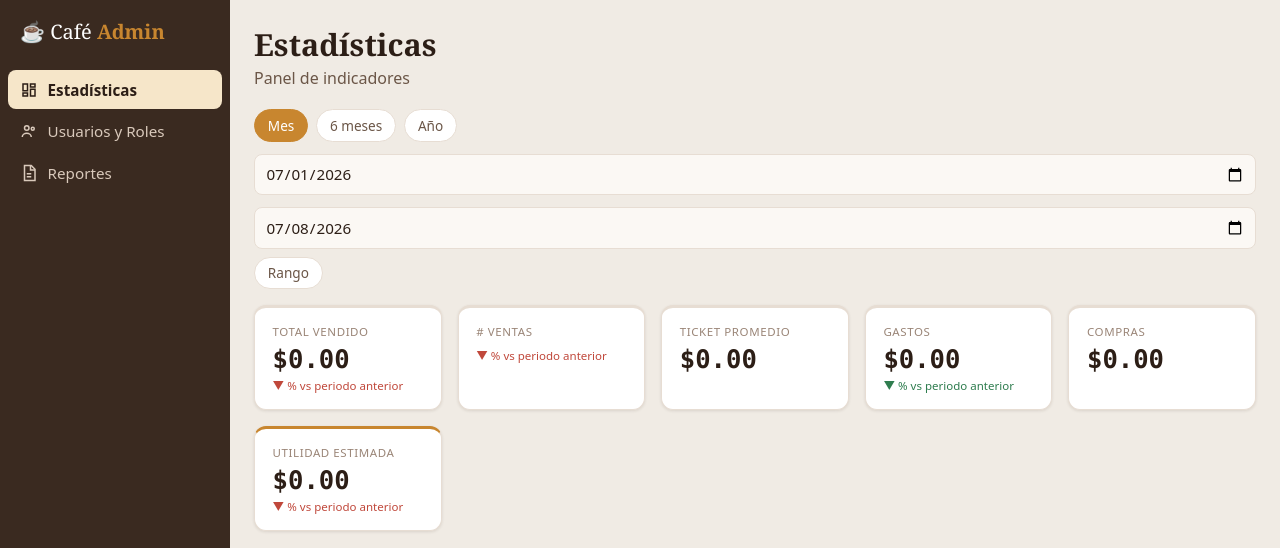
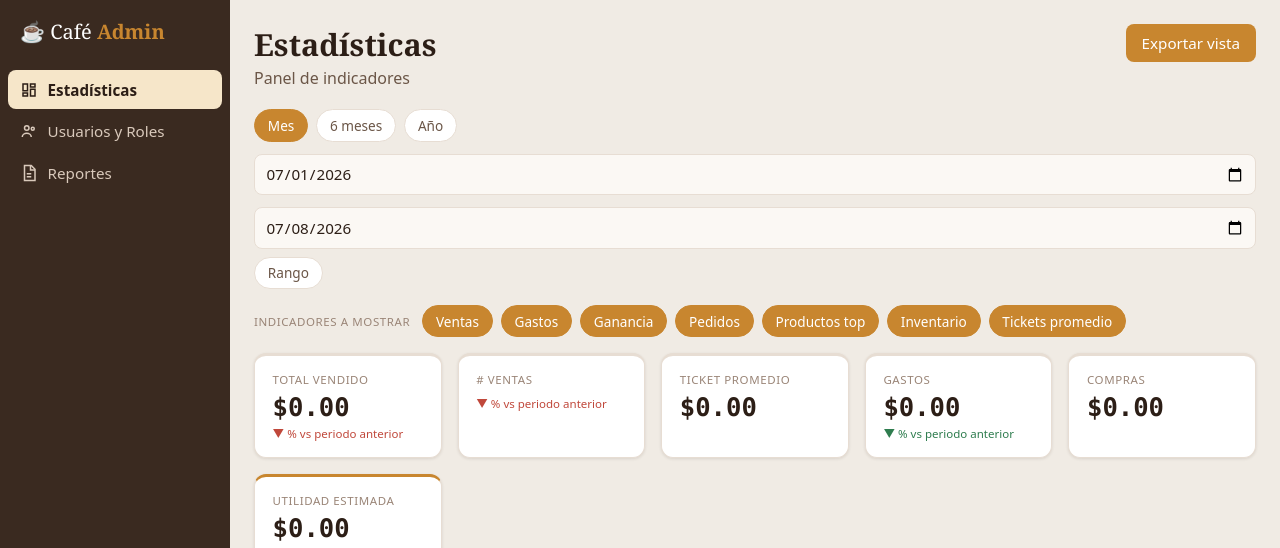
Before and after one commit to VMMC5/cafeteria-system, a Flask app: page /dashboard in a window 1280 px wide. Shown: the top 548 px of the page. Run offline with Flask 3, Linux system fonts and the light colour scheme; the visitor is signed in with stand-in values (Sample User, id 1); data that the repository does not hold is empty.

Commit message:
feat(web): chips de indicadores (toggle) y botón Exportar vista en Estadísticas
Añade la fila de chips "Indicadores a mostrar" (cliente, sin recargar
la página) que oculta/muestra KPIs y tarjetas de gráfica vía
data-indicador, y el botón "Exportar vista" enlazando a /reportes.
No toca Chart.js, presets/bucketing, backend/API ni la lógica de
color de KPIs; solo se agrega el campo `indicador` al dict de _kpis.

```diff
--- a/web/app/dashboard/routes.py
+++ b/web/app/dashboard/routes.py
@@ -48,6 +48,18 @@ _KPI_DEFS = [
     ("Compras", "total_compras", None, True, False),
     ("Utilidad estimada", "utilidad_estimada", True, True, True),
 ]
+
+# Mapa key de KPI -> KEY del chip "Indicadores a mostrar" (toggle cliente,
+# Task 4b). `None` = sin chip asociado -> la tarjeta no lleva data-indicador
+# y por tanto queda siempre visible (caso "Compras").
+_INDICADOR_POR_KPI = {
+    "total_vendido": "ventas",
+    "num_ventas": "pedidos",
+    "ticket_promedio": "tickets",
+    "total_gastos": "gastos",
+    "total_compras": None,
+    "utilidad_estimada": "ganancia",
+}
 
 
 def _serie_ventas_vs_gastos(serie, gastos_serie):
@@ -111,7 +123,8 @@ def _kpis(comp):
             color = "up" if (delta > 0) == up_good else "down"
         tarjetas.append(
             {"label": label, "valor": valor, "delta": delta,
-             "flecha": flecha, "color": color, "accent": accent}
+             "flecha": flecha, "color": color, "accent": accent,
+             "indicador": _INDICADOR_POR_KPI.get(key)}
         )
     return tarjetas
 
--- a/web/app/static/css/app.css
+++ b/web/app/static/css/app.css
@@ -106,6 +106,13 @@ small { display:block; font-weight:400; margin-top:.25rem; color:var(--muted); }
 .pill { border:1px solid var(--border); background:var(--surface); border-radius:999px; padding:.35rem .8rem; cursor:pointer; font-size:.85rem; color:var(--ink-soft); font-family:inherit; }
 .pill.active { background:var(--accent); color:#fff; border-color:var(--accent); }
 
+/* Indicator chips (toggle cliente, sin recargar la página) */
+.indicadores { display:flex; flex-wrap:wrap; gap:.5rem; align-items:center; margin-bottom:1rem; }
+.indicadores__label { font-size:.72rem; letter-spacing:.05em; text-transform:uppercase; color:var(--muted); margin-right:.25rem; }
+
+/* Utilidad: oculta sin quitar del DOM (toggle de chips de indicadores) */
+.is-hidden { display:none; }
+
 /* Charts */
 .graficas { display:grid; grid-template-columns:repeat(auto-fit,minmax(320px,1fr)); gap:1.25rem; margin-top:1.25rem; }
 .grafica { background:var(--surface); border:1px solid var(--border); border-radius:var(--radius); padding:1.1rem; box-shadow:var(--shadow); }
--- a/web/app/templates/dashboard/index.html
+++ b/web/app/templates/dashboard/index.html
@@ -6,6 +6,7 @@
     <h1>Estadísticas</h1>
     <p class="sub">Panel de indicadores</p>
   </div>
+  <a class="btn btn--accent" href="{{ url_for('reportes.index') }}">Exportar vista</a>
 </div>
 
 <form method="get" class="filtros">
@@ -17,9 +18,20 @@
   <button type="submit" name="preset" value="rango" class="pill {{ 'active' if preset == 'rango' }}">Rango</button>
 </form>
 
+<div class="indicadores">
+  <span class="indicadores__label">Indicadores a mostrar</span>
+  <button type="button" class="pill active" data-chip="ventas" aria-pressed="true">Ventas</button>
+  <button type="button" class="pill active" data-chip="gastos" aria-pressed="true">Gastos</button>
+  <button type="button" class="pill active" data-chip="ganancia" aria-pressed="true">Ganancia</button>
+  <button type="button" class="pill active" data-chip="pedidos" aria-pressed="true">Pedidos</button>
+  <button type="button" class="pill active" data-chip="productos" aria-pressed="true">Productos top</button>
+  <button type="button" class="pill active" data-chip="inventario" aria-pressed="true">Inventario</button>
+  <button type="button" class="pill active" data-chip="tickets" aria-pressed="true">Tickets promedio</button>
+</div>
+
 <section class="kpis">
   {% for k in kpis %}
-  <div class="kpi {{ 'kpi--accent' if k.accent }}">
+  <div class="kpi {{ 'kpi--accent' if k.accent }}"{% if k.indicador %} data-indicador="{{ k.indicador }}"{% endif %}>
     <span class="kpi__label">{{ k.label }}</span>
     <span class="kpi__value">{{ k.valor }}</span>
     {% if k.delta is not none %}
@@ -30,10 +42,10 @@
 </section>
 
 <section class="graficas">
-  <div class="grafica"><h2>Ventas vs Gastos</h2><div class="chart-box"><canvas id="chart-ventas"></canvas></div></div>
-  <div class="grafica"><h2>Productos más vendidos</h2><div class="chart-box"><canvas id="chart-top"></canvas></div></div>
-  <div class="grafica"><h2>Tendencia de pedidos diarios</h2><div class="chart-box"><canvas id="chart-pedidos"></canvas></div></div>
-  <div class="grafica">
+  <div class="grafica" data-indicador="ventas"><h2>Ventas vs Gastos</h2><div class="chart-box"><canvas id="chart-ventas"></canvas></div></div>
+  <div class="grafica" data-indicador="productos"><h2>Productos más vendidos</h2><div class="chart-box"><canvas id="chart-top"></canvas></div></div>
+  <div class="grafica" data-indicador="pedidos"><h2>Tendencia de pedidos diarios</h2><div class="chart-box"><canvas id="chart-pedidos"></canvas></div></div>
+  <div class="grafica" data-indicador="inventario">
     <h2>Nivel de inventario</h2>
     <div class="inv">
       {% for i in inventario %}
@@ -127,4 +139,24 @@
     options: { responsive: true, maintainAspectRatio: false, plugins: { legend: { display: false } } },
   });
 </script>
+<script>
+  // Toggle cliente de "Indicadores a mostrar": no recarga la página, solo
+  // alterna la visibilidad (clase .is-hidden) de todos los elementos que
+  // compartan el mismo data-indicador (p.ej. "pedidos" = KPI #Ventas +
+  // gráfica Tendencia). Todo activo al cargar.
+  // OJO: no usar nombres de variable globales reservados (top/name/parent/
+  // self/location/...): prefijamos con `chip`/`ind` para evitar colisiones.
+  const chipBotones = document.querySelectorAll("[data-chip]");
+  chipBotones.forEach((chipBoton) => {
+    chipBoton.addEventListener("click", () => {
+      const indicadorKey = chipBoton.dataset.chip;
+      const activo = chipBoton.classList.toggle("active");
+      chipBoton.setAttribute("aria-pressed", activo ? "true" : "false");
+      const indicadorEls = document.querySelectorAll('[data-indicador="' + indicadorKey + '"]');
+      indicadorEls.forEach((indicadorEl) => {
+        indicadorEl.classList.toggle("is-hidden", !activo);
+      });
+    });
+  });
+</script>
 {% endblock %}
```
Also changed, not shown: web/tests/test_dashboard.py (+85 -1 lines).
